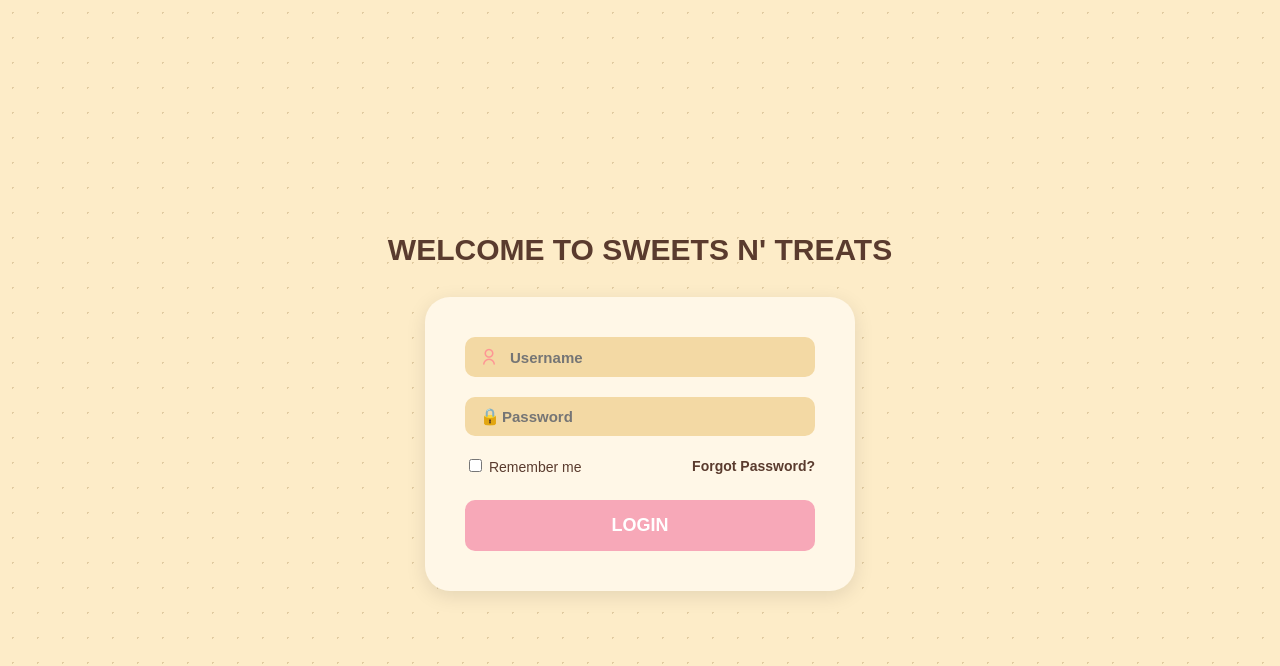
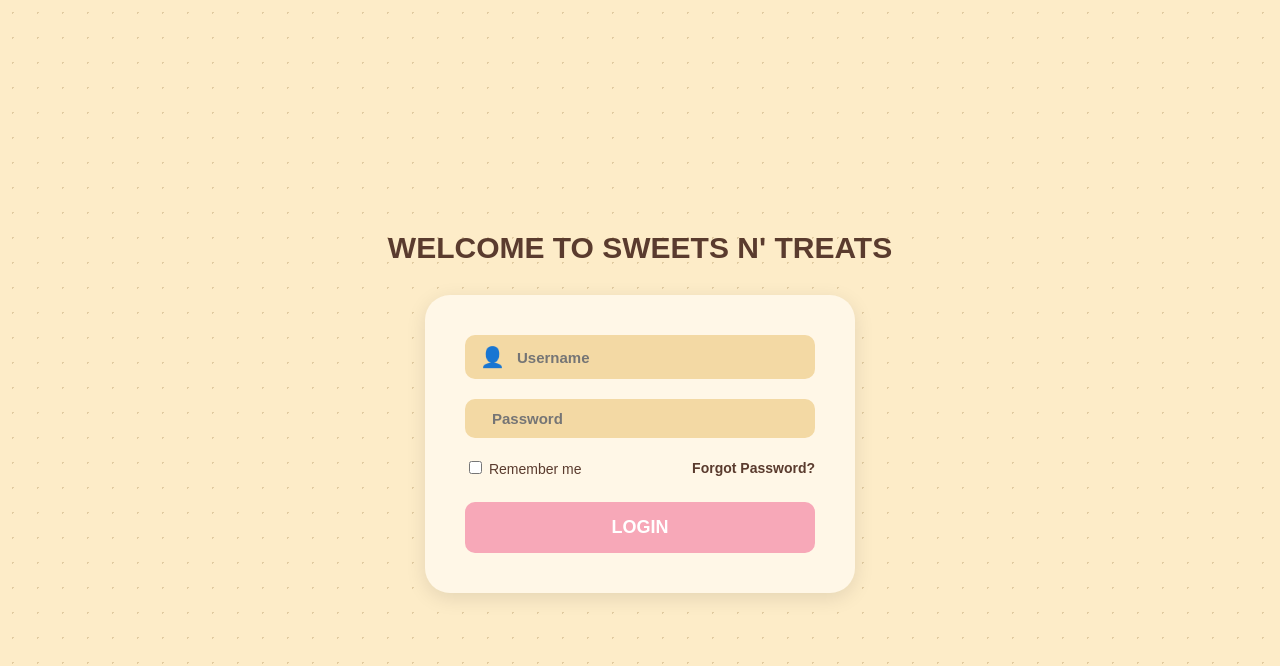
Before and after one commit to masksantos/EMTProject, a Django app: page /login/ in a window 1280 px wide. Shown: the top 666 px of the page. Run offline with Django 5.2, Linux system fonts and the light colour scheme.

Commit message:
dfgdgx
rgeger

```diff
--- a/AGSProject/myproject/accounts/templates/accounts/login.html
+++ b/AGSProject/myproject/accounts/templates/accounts/login.html
@@ -2,7 +2,6 @@
 <html lang="en">
 <head>
   <meta charset="UTF-8">
-  <link href="https://cdn.jsdelivr.net/npm/remixicon@4.2.0/fonts/remixicon.css" rel="stylesheet">
   <title>Login | Sweets N' Treats</title>
   <style>
     body {
@@ -50,11 +49,12 @@
       padding: 10px 15px;
     }
 
-    .span.icon, .user-icon {
-      font-size: 18px;
-      color: #FE9695;
+    .icon {
+      font-size: 20px;
       margin-right: 10px;
+      color: #B58C7E; /* Chocolate brown tint */
     }
+
     .input-group input {
       border: none;
       background: none;
@@ -122,21 +122,25 @@
       <form method="POST">
         {% csrf_token %}
 
+        <!-- Username -->
         <div class="input-group">
-          <span class="ri-user-line user-icon"></span>
+          <span class="icon">👤</span>
           <input type="text" name="username" placeholder="Username" required>
         </div>
 
+        <!-- Password -->
         <div class="input-group">
-          <span class="icon">🔒</span>
+          <span class="icon"></span>
           <input type="password" name="password" placeholder="Password" required>
         </div>
 
+        <!-- Remember & Forgot -->
         <div class="options">
           <label><input type="checkbox" name="remember"> Remember me</label>
           <a href="#">Forgot Password?</a>
         </div>
 
+        <!-- Login Button -->
         <button type="submit" class="login-btn">LOGIN</button>
       </form>
     </div>
```
